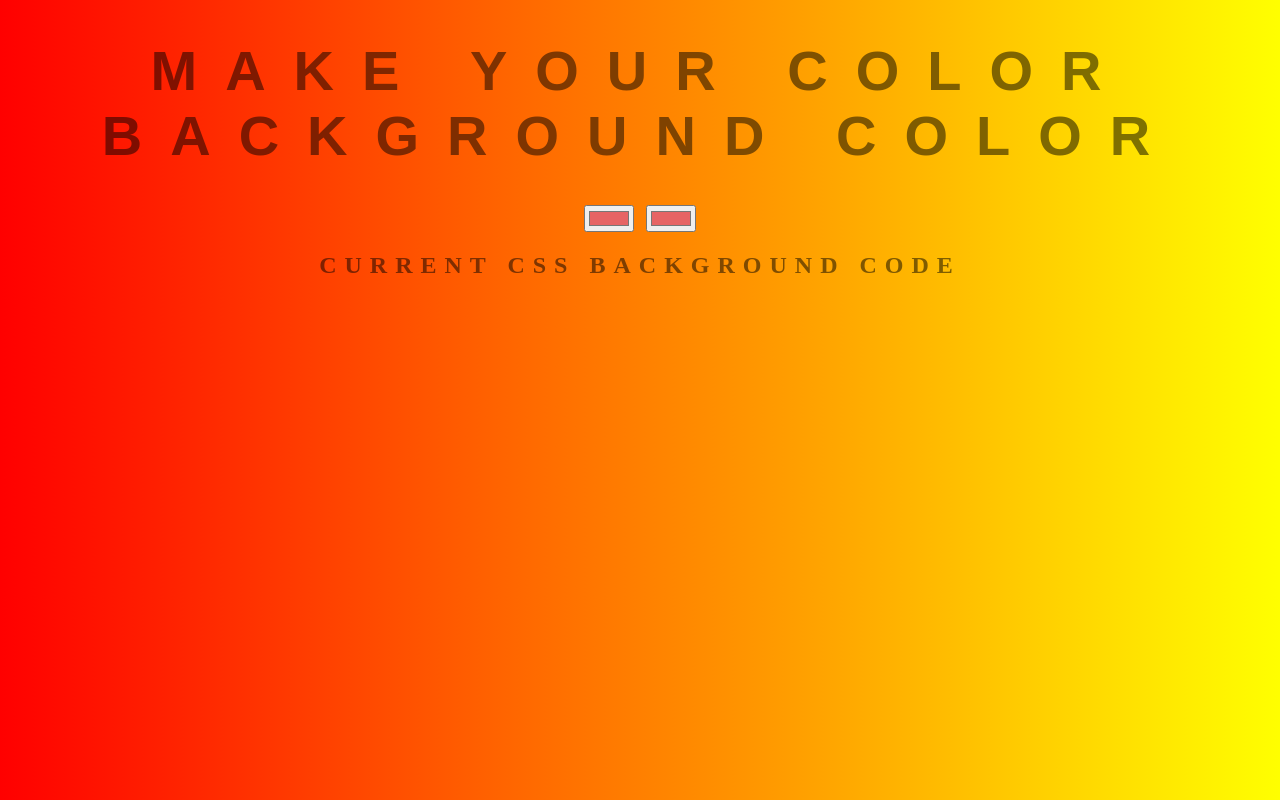
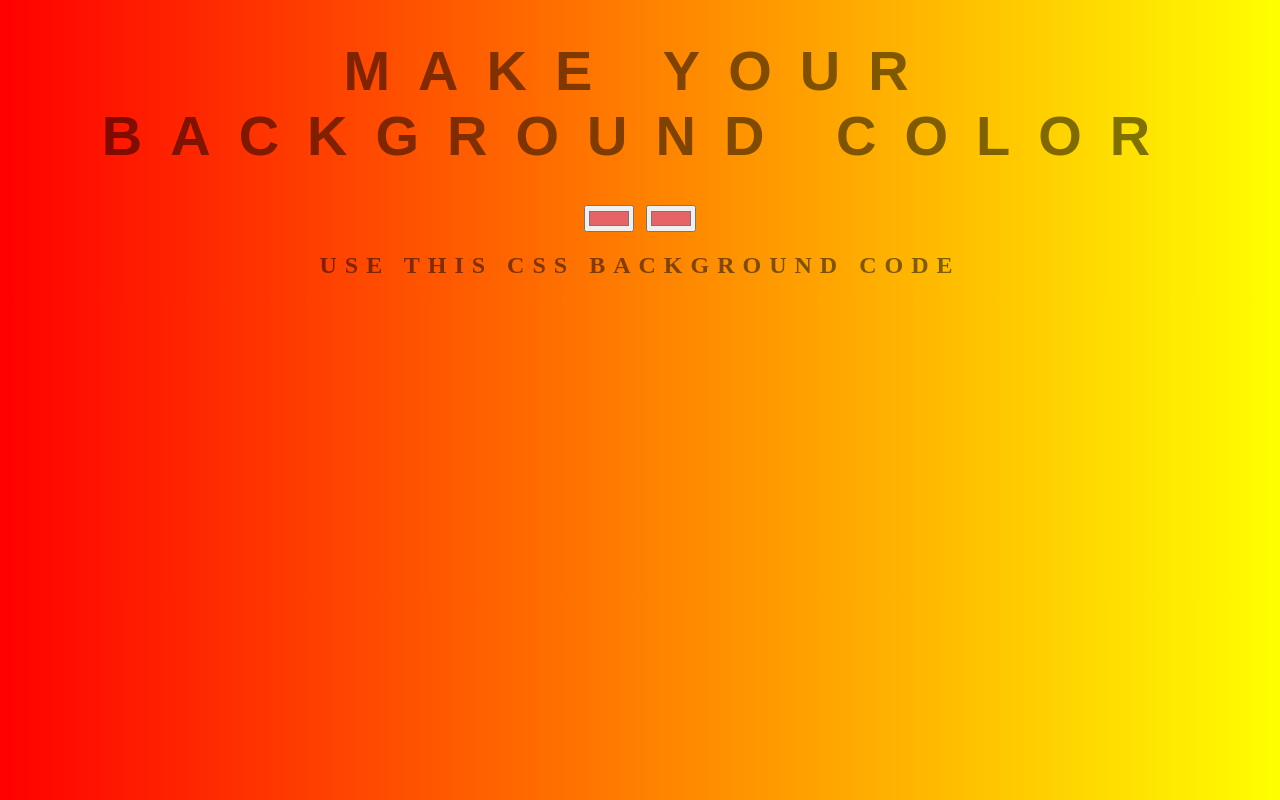
Before and after one commit to YourGuruNet/background-generator, a plain HTML site: page index.html in a window 1280 px wide. Drawn offline with Linux system fonts and the light colour scheme.

Commit message:
updeited text in fron page

```diff
--- a/index.html
+++ b/index.html
@@ -7,10 +7,10 @@
     <title>Gradient Background</title>
 </head>
 <body id="gradient">
-    <h1>Make Your Color Background color</h1>
+    <h1>Make Your Background color</h1>
     <input class="color1" type="color" name="color1" value="#e66465">
     <input class="color2" type="color" name="color2" value="#e66465">
-    <h2>Current CSS Background Code</h2>
+    <h2>Use this CSS Background Code</h2>
     <h3></h3>
     <script type="text/javascript" src="script.js"></script>
 </body>
```
